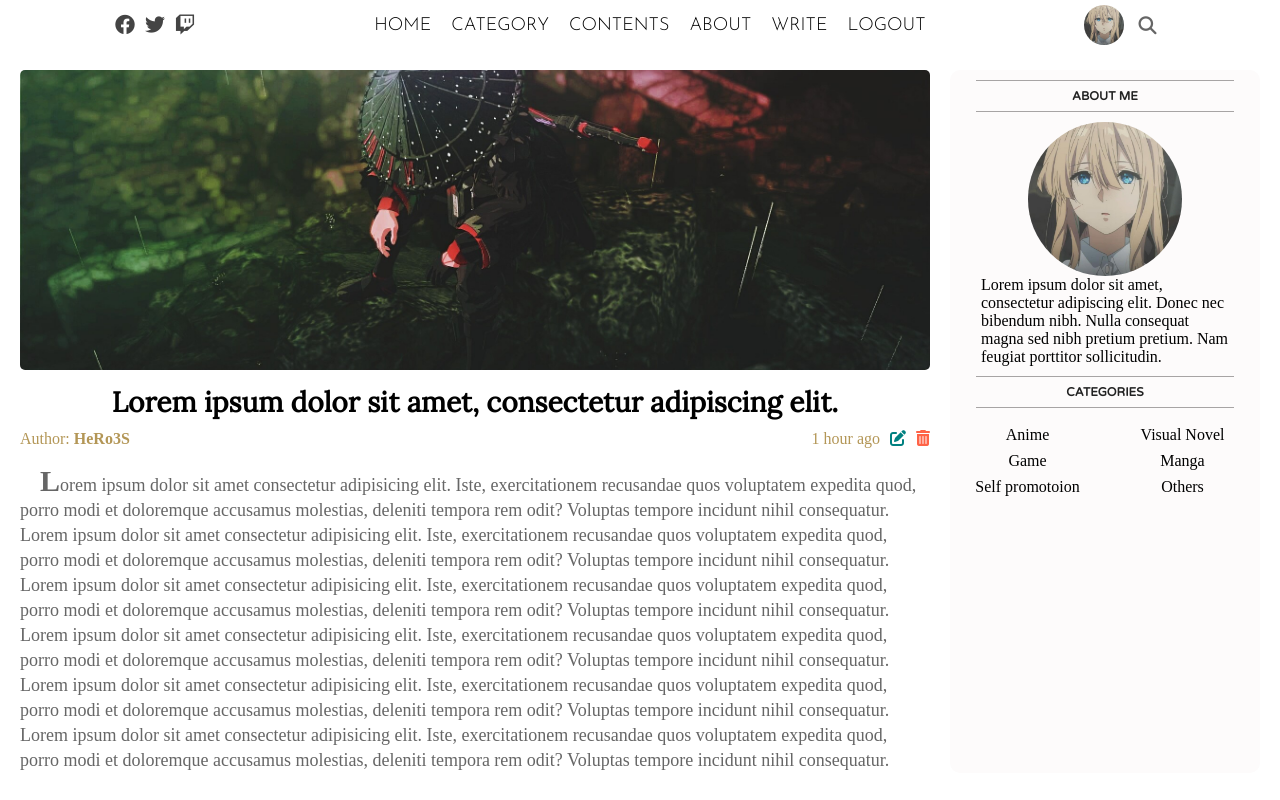
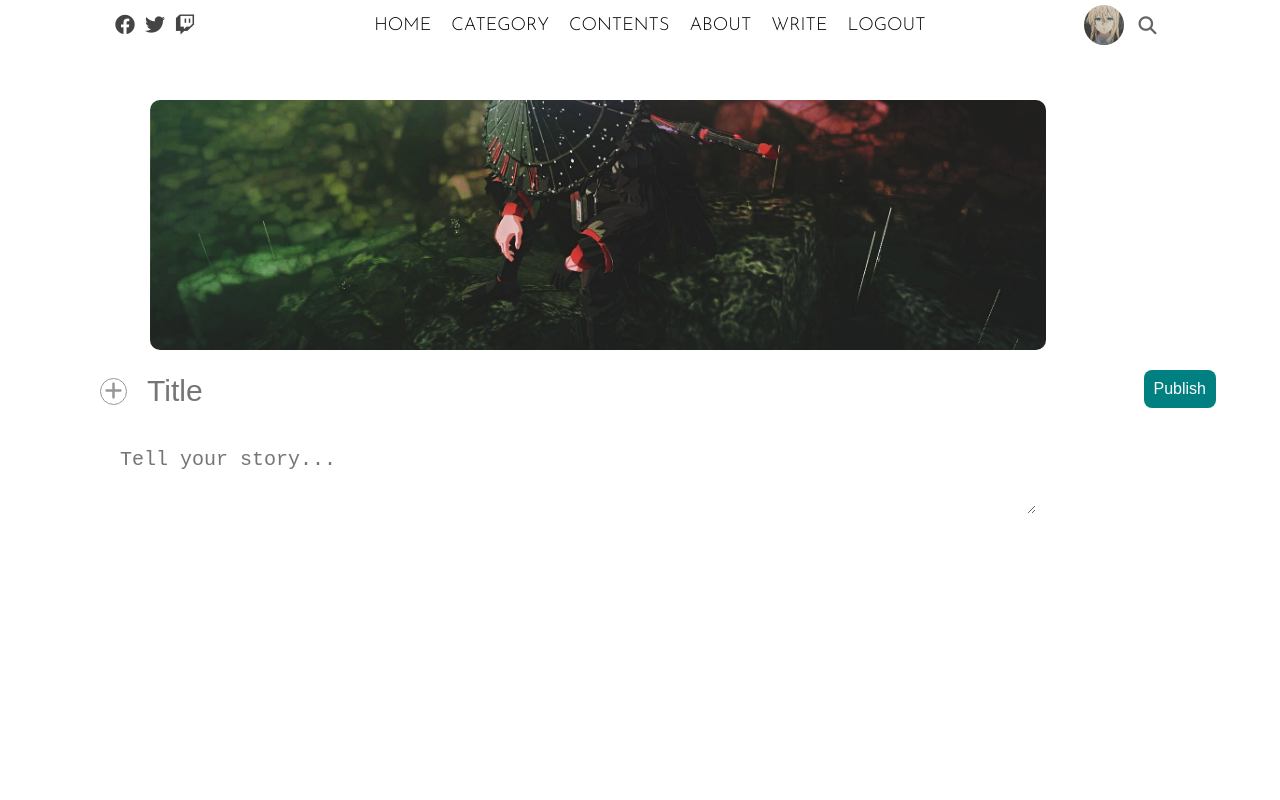
Before and after one commit to HeRo3S/Hikari-Project, a React (Create React App) app in the folder frontend/: page / in a window 1280 px wide. Built offline with nearby package versions, Linux system fonts and the light colour scheme.

Commit message:
Finished write components

```diff
--- a/frontend/src/App.js
+++ b/frontend/src/App.js
@@ -1,12 +1,13 @@
 import Home from "./pages/home/Home";
 import TopBar from "./components/topbar/TopBar";
 import Single from "./pages/single/Single";
+import Write from "./pages/write/Write";
 
 function App() {
   return (
     <>
       <TopBar/>
-      <Single />
+      <Write/>
     </>
   );
 }
--- /dev/null
+++ b/frontend/src/pages/write/Write.css
@@ -0,0 +1,62 @@
+.write {
+    padding-top: 50px;
+}
+
+.writeImg {
+    margin-left: 150px;
+    width: 70vw;
+    height: 250px;
+    border-radius: 10px;
+    object-fit: cover;
+}
+
+.writeform {
+    position: relative;
+}
+
+.writeFormGroup {
+    margin-left: 100px;
+    display: flex;
+    align-items: center;
+}
+
+.writeIcon {
+    width: 25px;
+    height: 25px;
+    border-radius: 50%;
+    border: 1px solid;
+    display: flex;
+    align-items: center;
+    justify-content: center;
+    font-size: 20px;
+    color: rgb(153, 149, 149);
+    cursor: pointer;
+}
+
+.writeInput {
+    font-size: 30px;
+    border: none;
+    padding: 20px;
+    width: 70vw;
+}
+
+.writeInput:focus {
+    outline: none;
+}
+
+.writeText {
+    font-size: 20px;
+}
+
+.writeSubmit {
+    position: absolute;
+    top: 2vh;
+    right: 5vw;
+    color: white;
+    background-color: teal;
+    padding: 10px;
+    border: none;
+    border-radius: 8px;
+    cursor: pointer;
+    font-size: 16px;
+}
--- /dev/null
+++ b/frontend/src/pages/write/Write.jsx
@@ -0,0 +1,22 @@
+import './Write.css'
+
+export default function Write() {
+  return (
+    <div className='write'>
+        <img src= {require("../../image/scarletnexus.jpg")} alt="writeImg" className='writeImg' />
+        <form className="writeform">
+            <div className="writeFormGroup">
+                <label htmlFor="fileInput">
+                    <i className="writeIcon fa-solid fa-plus"></i>
+                </label>
+                <input type="file" id="fileInput" style={{display: 'none'}} />
+                <input type="text" placeholder="Title" className='writeInput' autoFocus={true}/>
+            </div>
+            <div className="writeFormGroup">
+                <textarea placeholder='Tell your story...' type="text" className='writeInput writeText'></textarea>
+            </div>
+            <button className="writeSubmit">Publish</button>
+        </form>
+    </div>
+  )
+}
```
